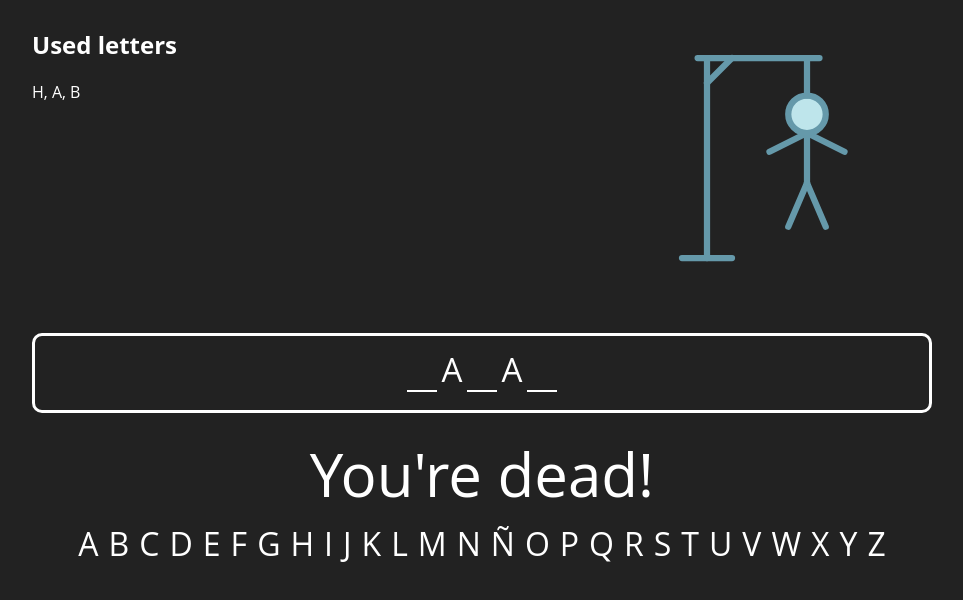
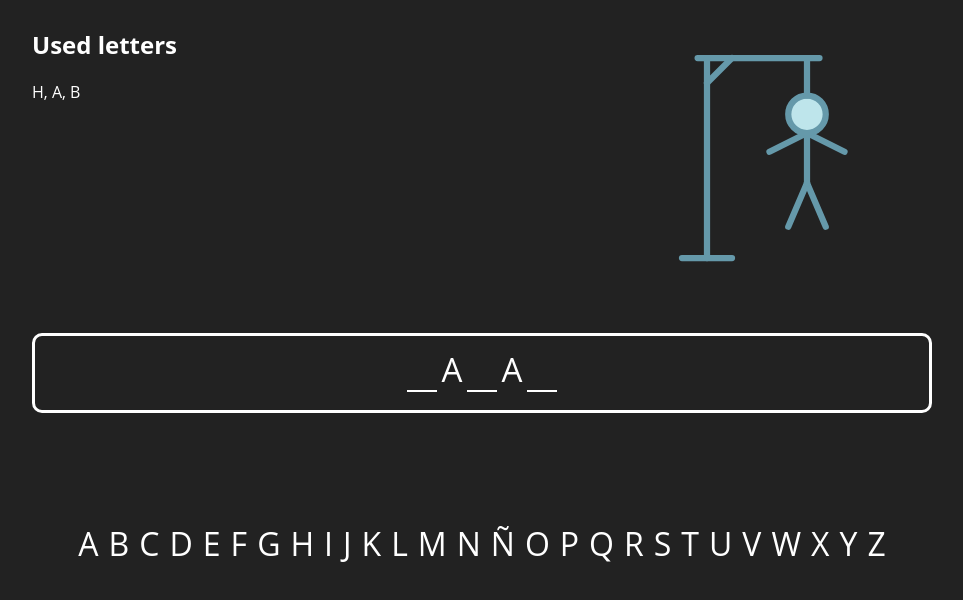
Before and after one commit to AndreaBitmind/202207-w4ch2-adrian-armesto-andrea-martinez, a React (Create React App) app: page / in a window 1280 px wide. Shown: the top 600 px of the page, without its empty margins (158-1121 px from the left). Built offline with nearby package versions, Linux system fonts and the light colour scheme.

Commit message:
added prop text to results js file

```diff
--- a/src/components/Result/Result.js
+++ b/src/components/Result/Result.js
@@ -1,7 +1,7 @@
 import "./Result.css";
 
-const Result = () => {
-  return <section className="game-result">You're dead!</section>;
+const Result = ({ text }) => {
+  return <section className="game-result">{text}</section>;
 };
 
 export default Result;
```
